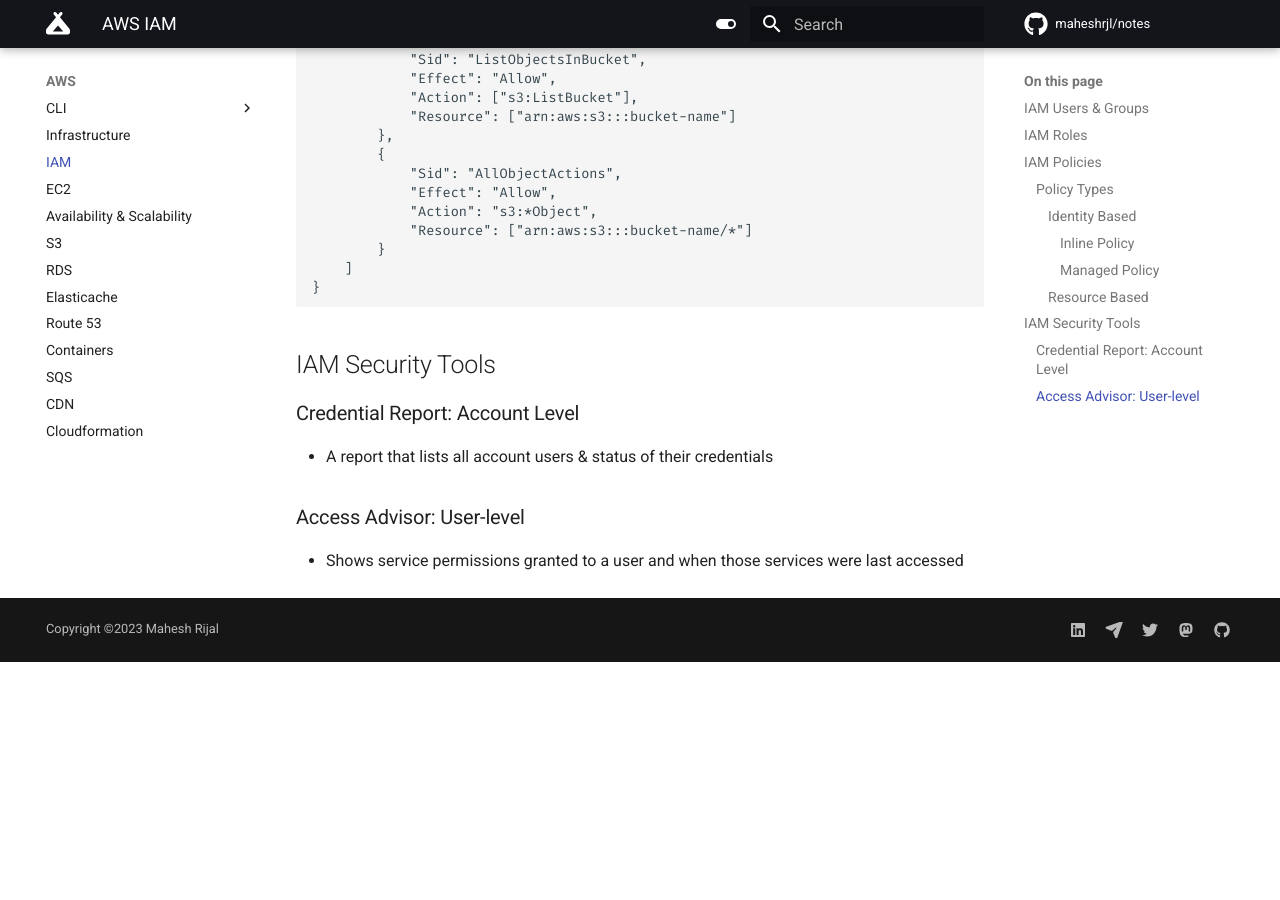
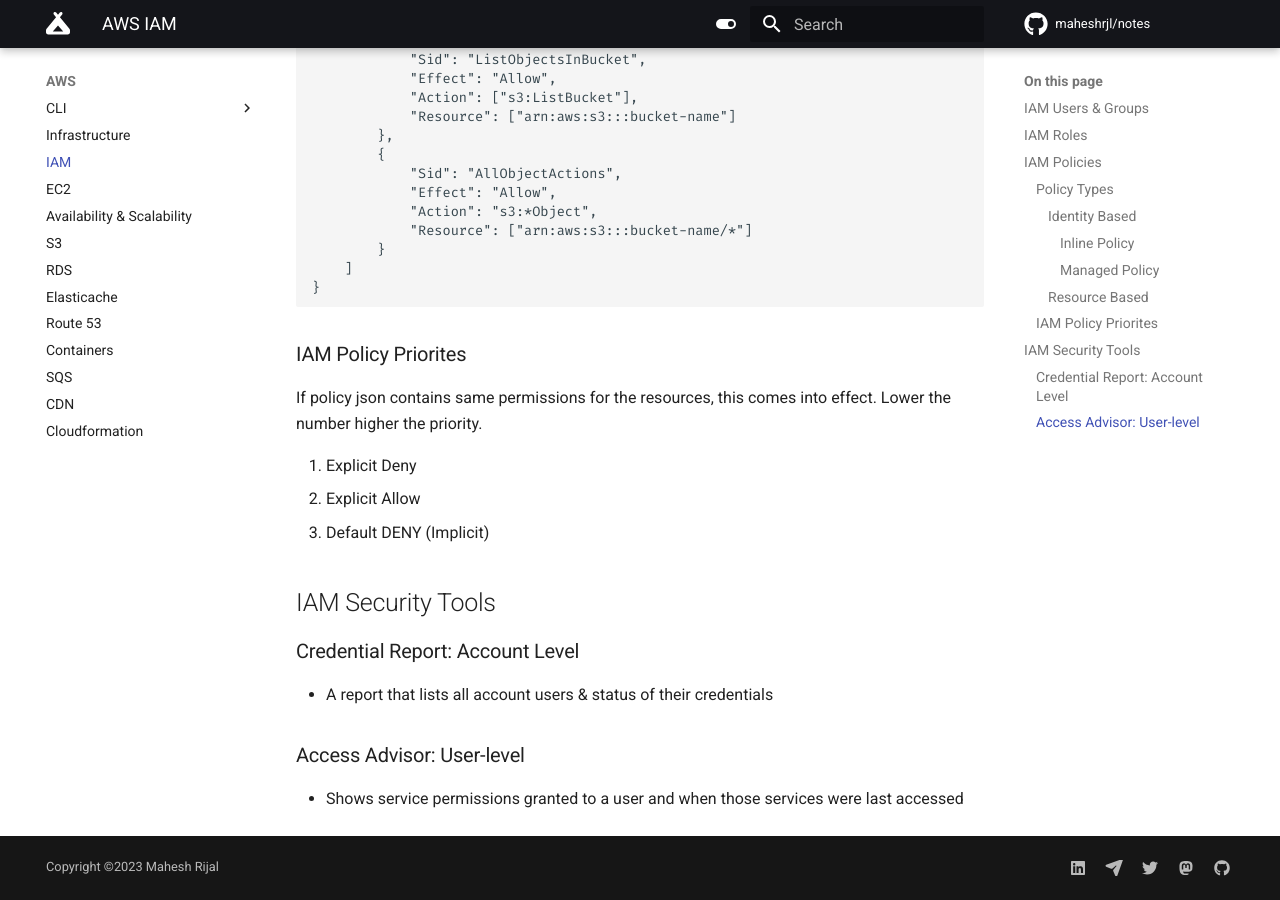
Before and after one commit to maheshrijal/notes, an MkDocs documentation site: the page built from docs/aws/iam.md, in a window 1280 px wide and 900 px high, scrolled down 1730 px. Built offline with MkDocs 1.6.1 and Material for MkDocs 9.7.7, drawn with Linux system fonts in a browser that asks for light colours; comment, search, counter and statistics services are not loaded; before the commit the page ends 2392 px from its top, so only the background shows below that.

Commit message:
Bump mkdocs-material from 9.4.1 to 9.4.2 (#20)
* Bump mkdocs-material from 9.4.1 to 9.4.2

Bumps [mkdocs-material](https://github.com/squidfunk/mkdocs-material) from 9.4.1 to 9.4.2.
- [Release notes](https://github.com/squidfunk/mkdocs-material/releases)
- [Changelog](https://github.com/squidfunk/mkdocs-material/blob/master/CHANGELOG)
- [Commits](https://github.com/squidfunk/mkdocs-material/compare/9.4.1...9.4.2)

---
updated-dependencies:
- dependency-name: mkdocs-material
  dependency-type: direct:production
  update-type: version-update:semver-patch
...

Signed-off-by: dependabot[bot] <support@github.com>

* changes

---------

Signed-off-by: dependabot[bot] <support@github.com>
Co-authored-by: dependabot[bot] <49699333+dependabot[bot]@users.noreply.github.com>
Co-authored-by: Mahesh Rijal <62394512+maheshrjl@users.noreply.github.com>

````diff
--- a/docs/aws/iam.md
+++ b/docs/aws/iam.md
@@ -78,6 +78,14 @@ Eg IAM Policy
 }
 ```
 
+### IAM Policy Priorites
+
+If policy json contains same permissions for the resources, this comes into effect. Lower the number higher the priority.
+
+1. Explicit Deny
+2. Explicit Allow
+3. Default DENY (Implicit)
+
 ## IAM Security Tools
 
 ### Credential Report: Account Level
--- a/requirements.txt
+++ b/requirements.txt
@@ -1 +1 @@
-mkdocs-material==9.4.1
+mkdocs-material==9.4.2
````
Also changed, not shown: 1 other file.
